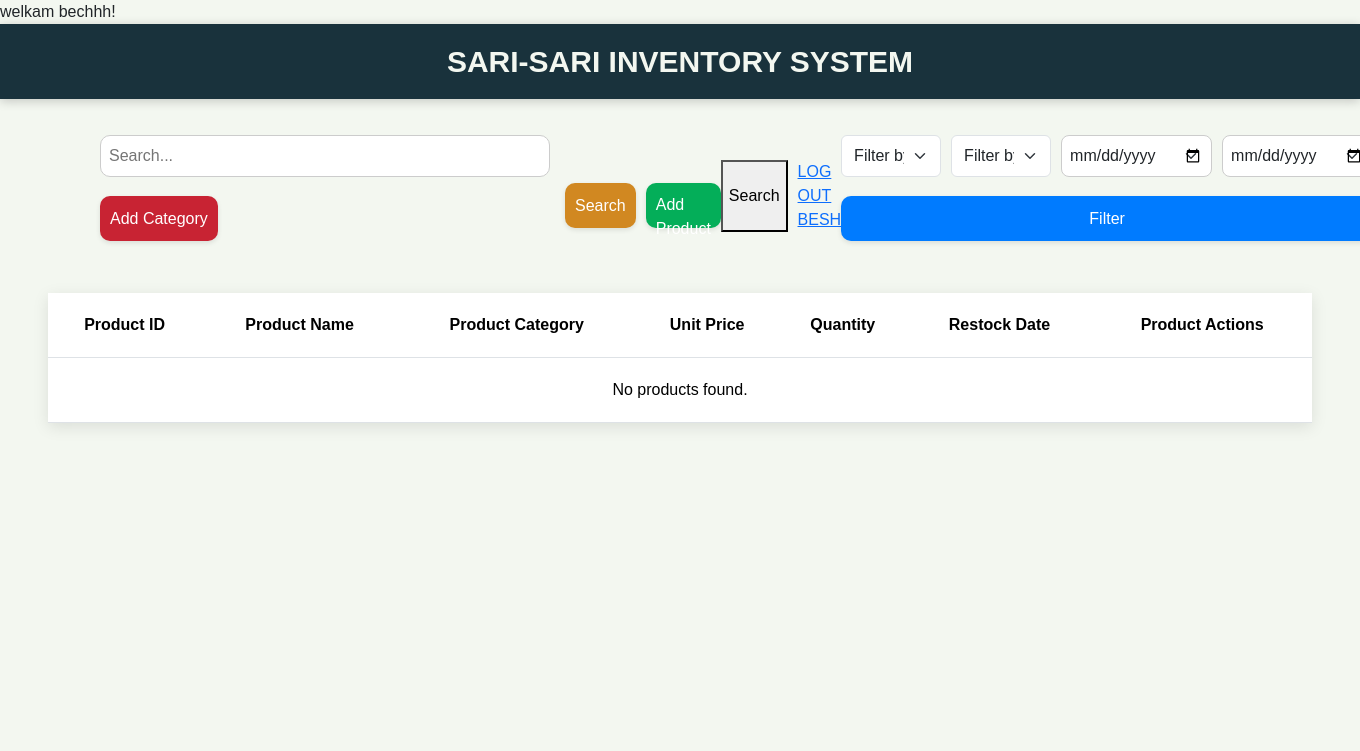
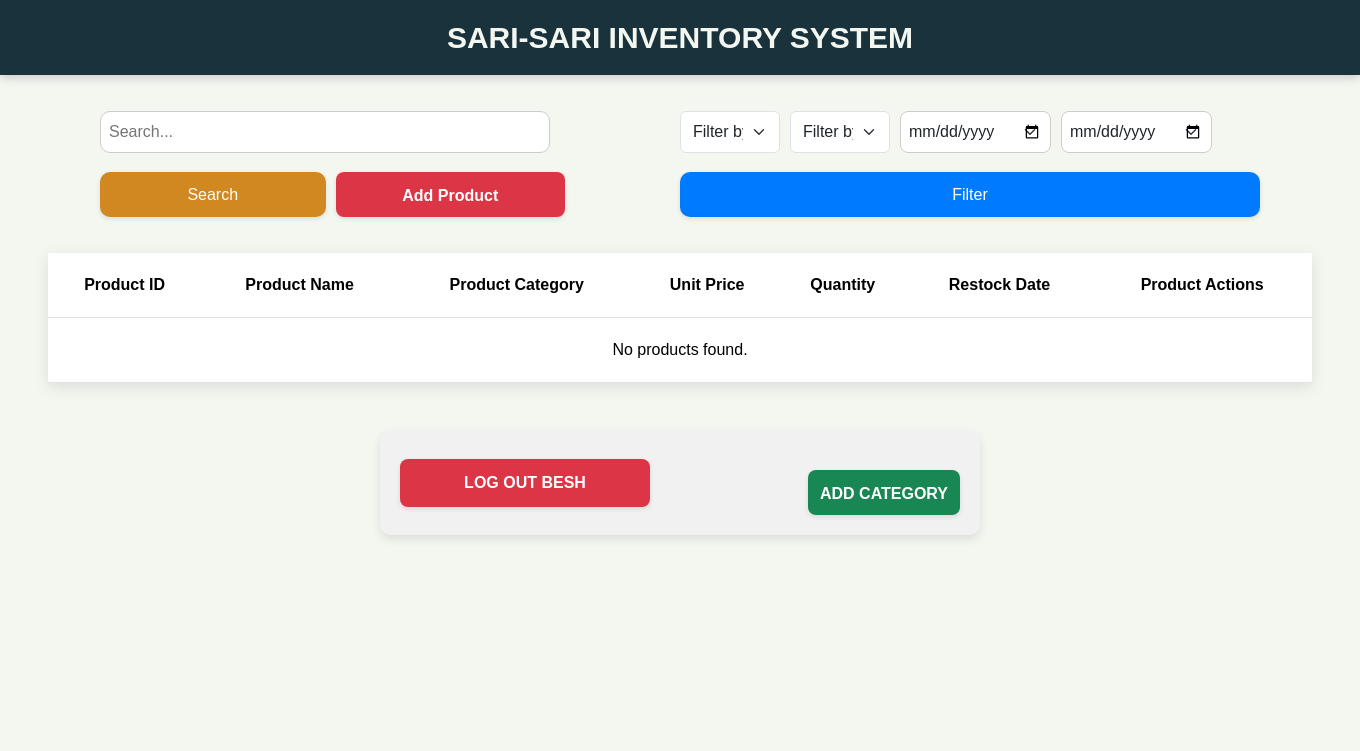
Before and after one commit to Torresypther/INVENTORY, a PHP site: page / in a window 1360 px wide; the page is wider, and only the part inside the window is pictured. Shown: the top 751 px of that part. Run offline with PHP 8.4, Linux system fonts and the light colour scheme; the visitor is signed in with stand-in values (Sample User, id 1); data that the repository does not hold is empty.

Commit message:
11-07-24

```diff
--- a/index.css
+++ b/index.css
@@ -99,7 +99,6 @@ body{
 .search_button {
     background-color: #d18821;
 }
-
 .search_button:hover {
     background-color: #c3780f;
 }
@@ -182,3 +181,56 @@ button.btn {
     align-items: center;
     justify-content: center;
 }
+
+/* General Button Container Styles */
+.btmButtons {
+    display: flex;
+    justify-content: space-between;
+    align-items: center;
+    padding: 20px;
+    background-color: #f1f1f1;
+    border-radius: 10px;
+    box-shadow: 0 4px 10px rgba(0, 0, 0, 0.1);
+    max-width: 600px;
+    margin: 20px auto;
+    gap: 20px;
+}
+
+/* Ensure uniform button dimensions */
+.button-container a, .addcat_button {
+    width: 100%;
+    max-width: 250px;
+    padding: 12px;
+    font-size: 16px;
+    font-weight: bold;
+    color: #ffffff;
+    border-radius: 8px;
+    text-align: center;
+    text-decoration: none;
+    transition: background-color 0.3s, transform 0.3s;
+    box-shadow: 0 2px 5px rgba(0, 0, 0, 0.1);
+}
+
+/* Log Out Button Specific Style */
+.button-container a {
+    background-color: #dc3545;
+}
+
+.button-container a:hover {
+    background-color: #b52a37;
+    transform: translateY(-2px);
+    box-shadow: 0 4px 8px rgba(0, 0, 0, 0.2);
+}
+
+/* Add Category Button Specific Style */
+.addcat_button {
+    background-color: #198754;
+    border: none;
+    cursor: pointer;
+}
+
+.addcat_button:hover {
+    background-color: #157347;
+    transform: translateY(-2px);
+    box-shadow: 0 4px 8px rgba(0, 0, 0, 0.2);
+}
--- a/index.php
+++ b/index.php
@@ -1,7 +1,6 @@
 <?php
 session_start();
 if(isset($_SESSION['username'])){
-    echo("welkam bechhh!");
 }else{
     header("Location: login.php");
 }
@@ -94,22 +93,9 @@ if(isset($_SESSION['username'])){
                 <input type="text" class="search_input" name="search" placeholder="Search..." id="search" />
             </div>
 
-            <div class="addcat">
-                <!-- Button trigger modal -->
-                <button type="button" class="addcat_button" data-bs-toggle="modal" data-bs-target="#addModal">
-                Add Category
-                </button>
-                <?php include 'add_category.php' ?>
-            </div>
-
             <div class="button-container">
                 <button type="submit" class="search_button">Search</button>
                 <a class="add_productbtn" href="add_product.php">Add Product</a>
-            </div>
-
-            <div class="button-container">
-                <button type="" class="logout_button">Search</button>
-                <a class="" href="terminate.php">LOG OUT BESH</a>
             </div>
         </form>
     </div>
@@ -203,6 +189,20 @@ if(isset($_SESSION['username'])){
     </table>
 </div>
 
+<div class="btmButtons">
+    <div class="button-container">
+        <a class="" href="terminate.php">LOG OUT BESH</a>
+    </div>
+
+    <div class="addcat">
+        <!-- Button trigger modal -->
+        <button type="button" class="addcat_button" data-bs-toggle="modal" data-bs-target="#addModal">
+        ADD CATEGORY
+        </button>
+        <?php include 'add_category.php' ?>
+    </div>
+</div>
+
 <script src="https://cdn.jsdelivr.net/npm/bootstrap@5.3.3/dist/js/bootstrap.bundle.min.js"></script>
 </body>
 </html>
```
Also changed, not shown: login.php (+97 -2 lines).
